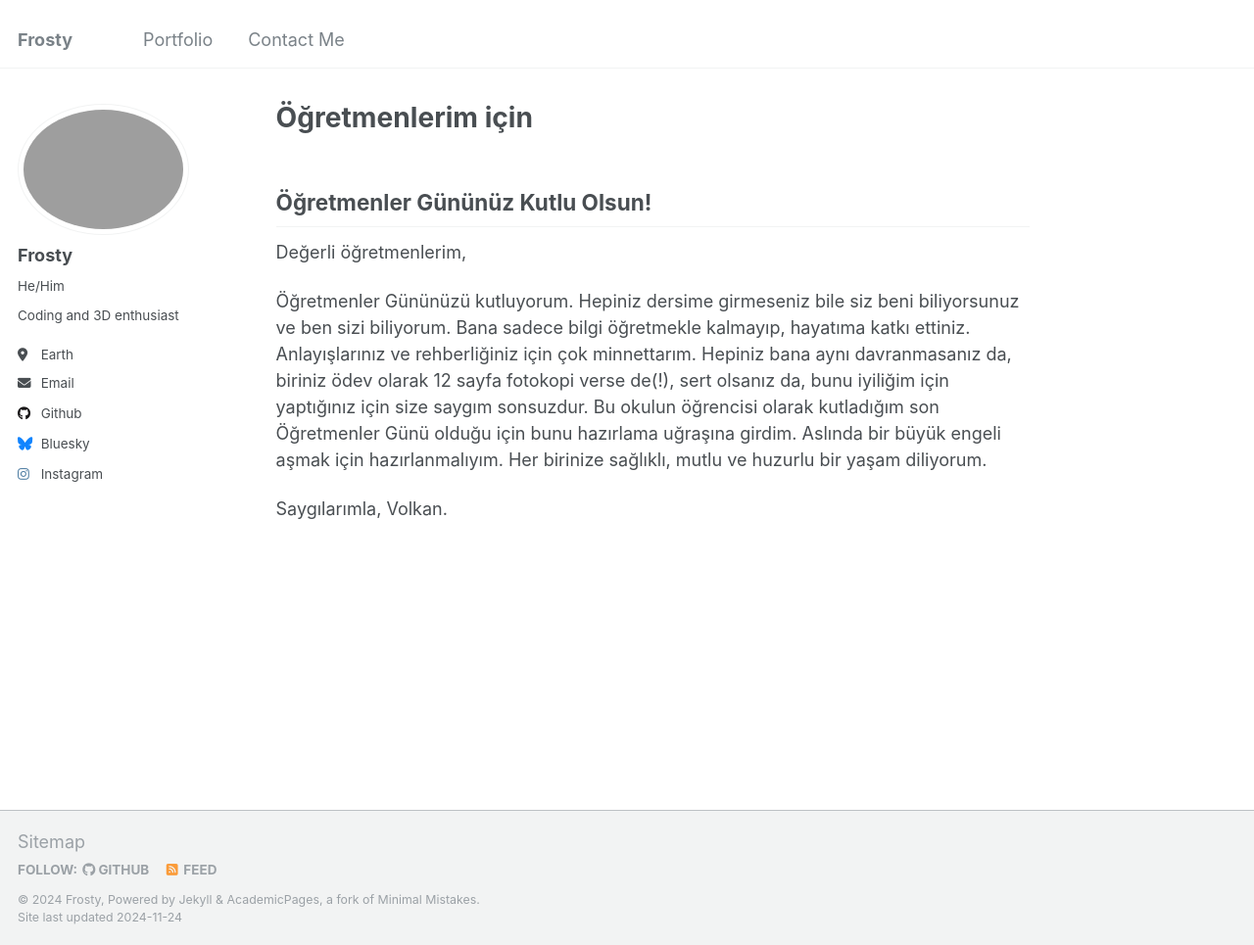
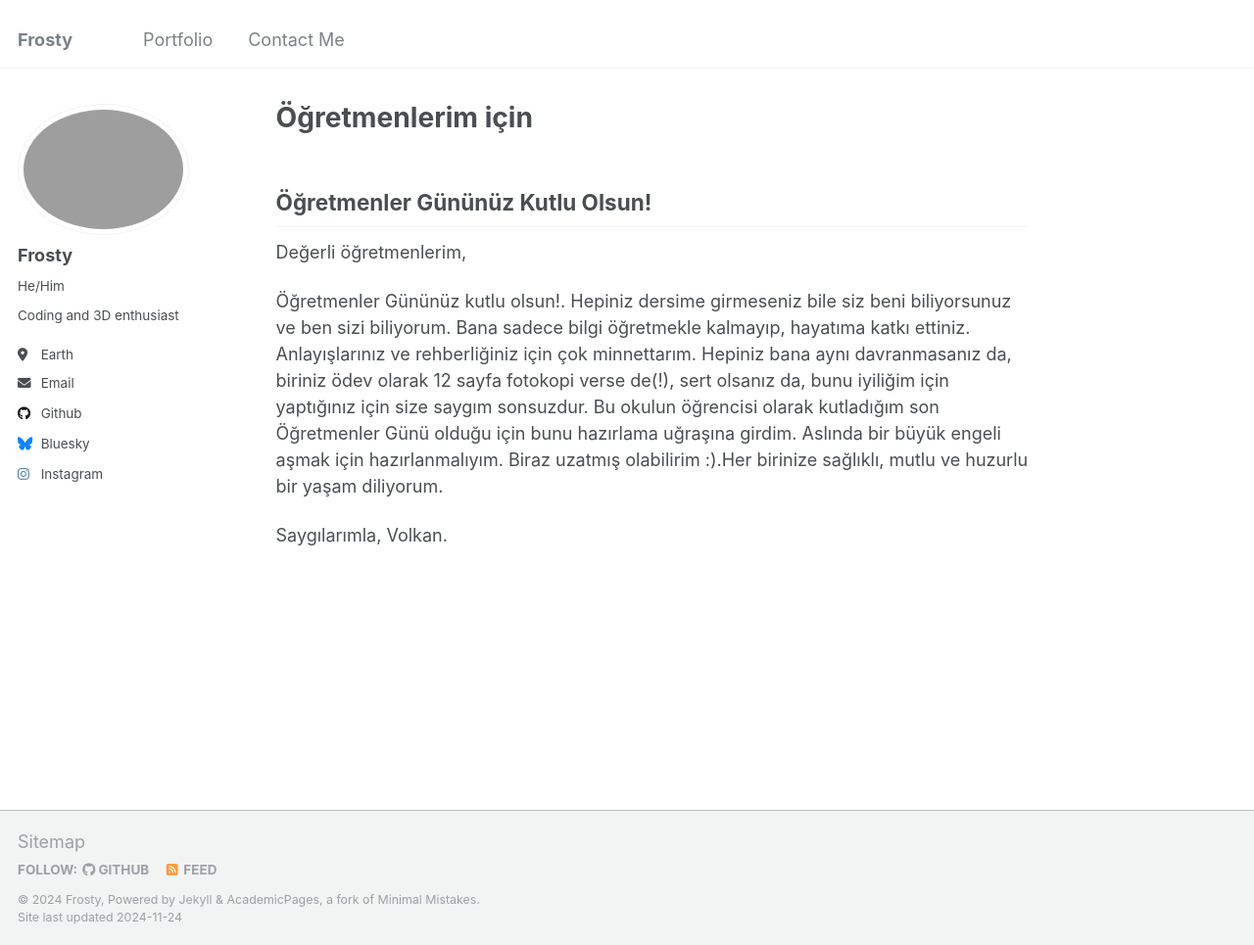
Before and after one commit to frostyisnothere213/frostyisnothere213.github.io, a Jekyll site: the page built from _pages/thatone.md, in a window 1280 px wide and 965 px high. Shown: the whole window at 98% size. Built offline with Jekyll 4.4.1, drawn with Linux system fonts in a browser that asks for light colours.

Commit message:
Update thatone.md

```diff
--- a/_pages/thatone.md
+++ b/_pages/thatone.md
@@ -11,7 +11,7 @@ redirect_from:
 
 Değerli öğretmenlerim,
 
-Öğretmenler Gününüzü kutluyorum. Hepiniz dersime girmeseniz bile siz beni biliyorsunuz ve ben sizi biliyorum. Bana sadece bilgi öğretmekle kalmayıp, hayatıma katkı ettiniz. Anlayışlarınız ve rehberliğiniz için çok minnettarım. Hepiniz bana aynı davranmasanız da, biriniz ödev olarak 12 sayfa fotokopi verse de(!), sert olsanız da, bunu iyiliğim için yaptığınız için size saygım sonsuzdur. Bu okulun öğrencisi olarak kutladığım son Öğretmenler Günü olduğu için bunu hazırlama uğraşına girdim. Aslında bir büyük engeli aşmak için hazırlanmalıyım. Her birinize sağlıklı, mutlu ve huzurlu bir yaşam diliyorum.
+Öğretmenler Gününüz kutlu olsun!. Hepiniz dersime girmeseniz bile siz beni biliyorsunuz ve ben sizi biliyorum. Bana sadece bilgi öğretmekle kalmayıp, hayatıma katkı ettiniz. Anlayışlarınız ve rehberliğiniz için çok minnettarım. Hepiniz bana aynı davranmasanız da, biriniz ödev olarak 12 sayfa fotokopi verse de(!), sert olsanız da, bunu iyiliğim için yaptığınız için size saygım sonsuzdur. Bu okulun öğrencisi olarak kutladığım son Öğretmenler Günü olduğu için bunu hazırlama uğraşına girdim. Aslında bir büyük engeli aşmak için hazırlanmalıyım. Biraz uzatmış olabilirim :).Her birinize sağlıklı, mutlu ve huzurlu bir yaşam diliyorum.
 
 Saygılarımla,
 Volkan.
```
